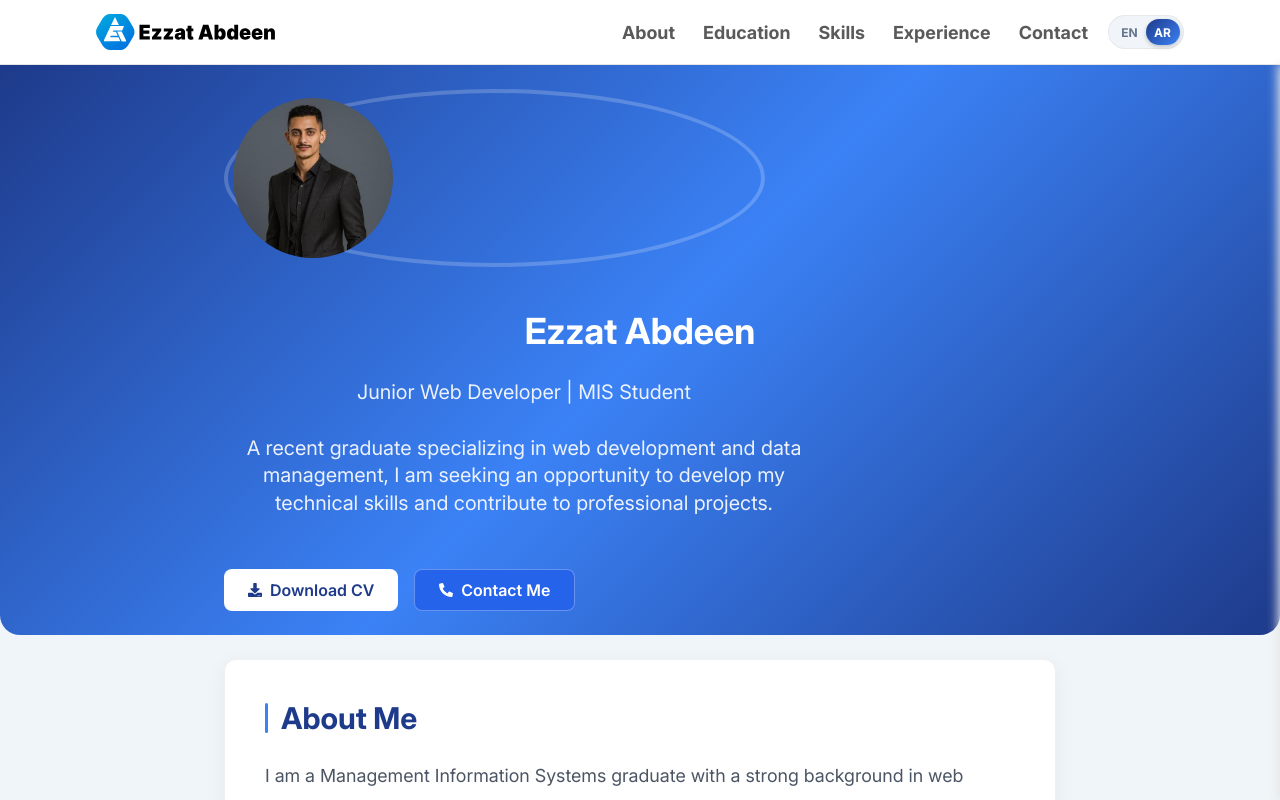
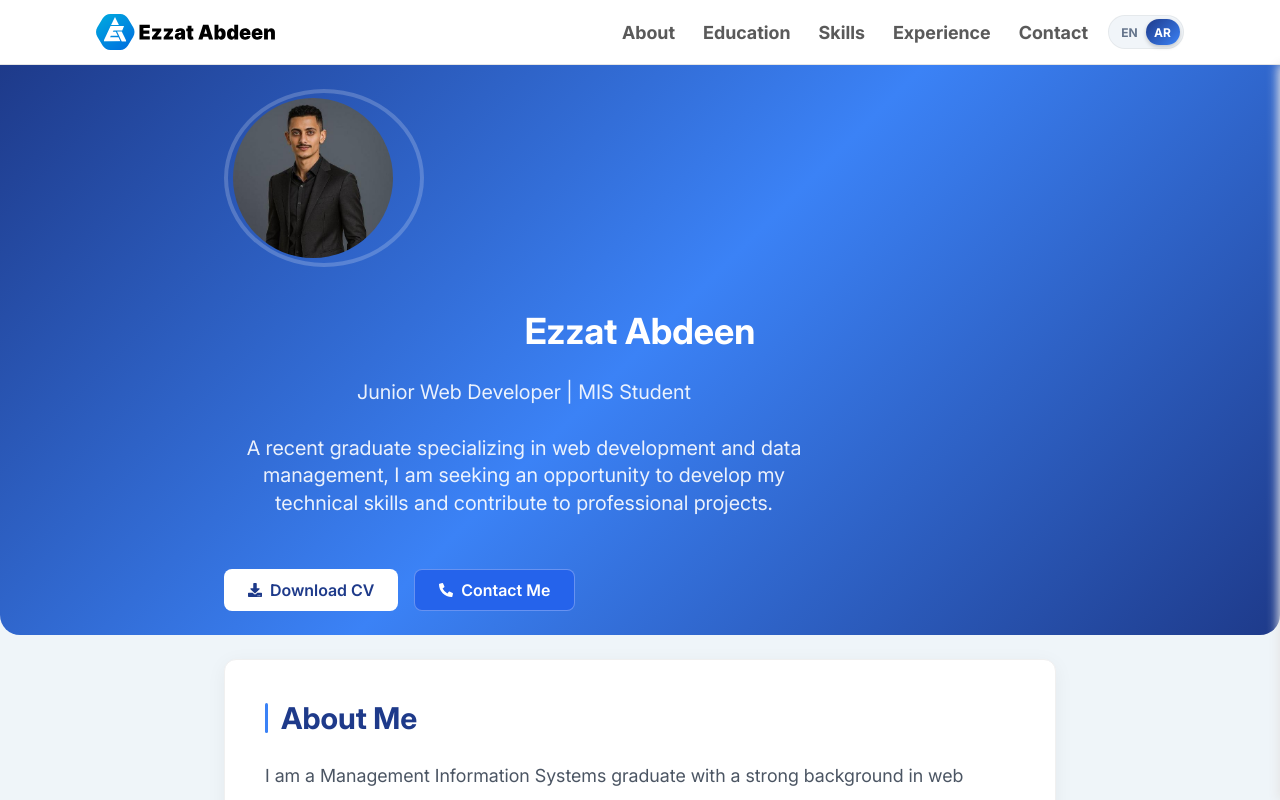
Before and after one commit to ezzatabdeen-dev/protfolio, a Next.js app: page /en in a window 1280 px wide. Shown: the top 800 px of the page. Built offline with nearby package versions, Linux system fonts and the light colour scheme.

Commit message:
Update Hero.module.css for alignment and sizing
Adjusted alignment and modified image wrapper width.

```diff
--- a/src/components/Hero/Hero.module.css
+++ b/src/components/Hero/Hero.module.css
@@ -4,6 +4,7 @@
   padding: 1.5rem 0;
   display: flex;
   flex-direction: column;
+  align-content: center;
   gap: 1.75rem;
 }
 
@@ -27,12 +28,11 @@
   justify-content: center;
   color: white;
   text-align: center;
-
   border-radius: 0 0 20px 20px;
 }
 
 .imageWrapper {
-  width: 65%;
+  width: 200px;
   border: 4px solid rgba(255, 255, 255, 0.2);
   border-radius: 50%;
   padding: 5px;
```
